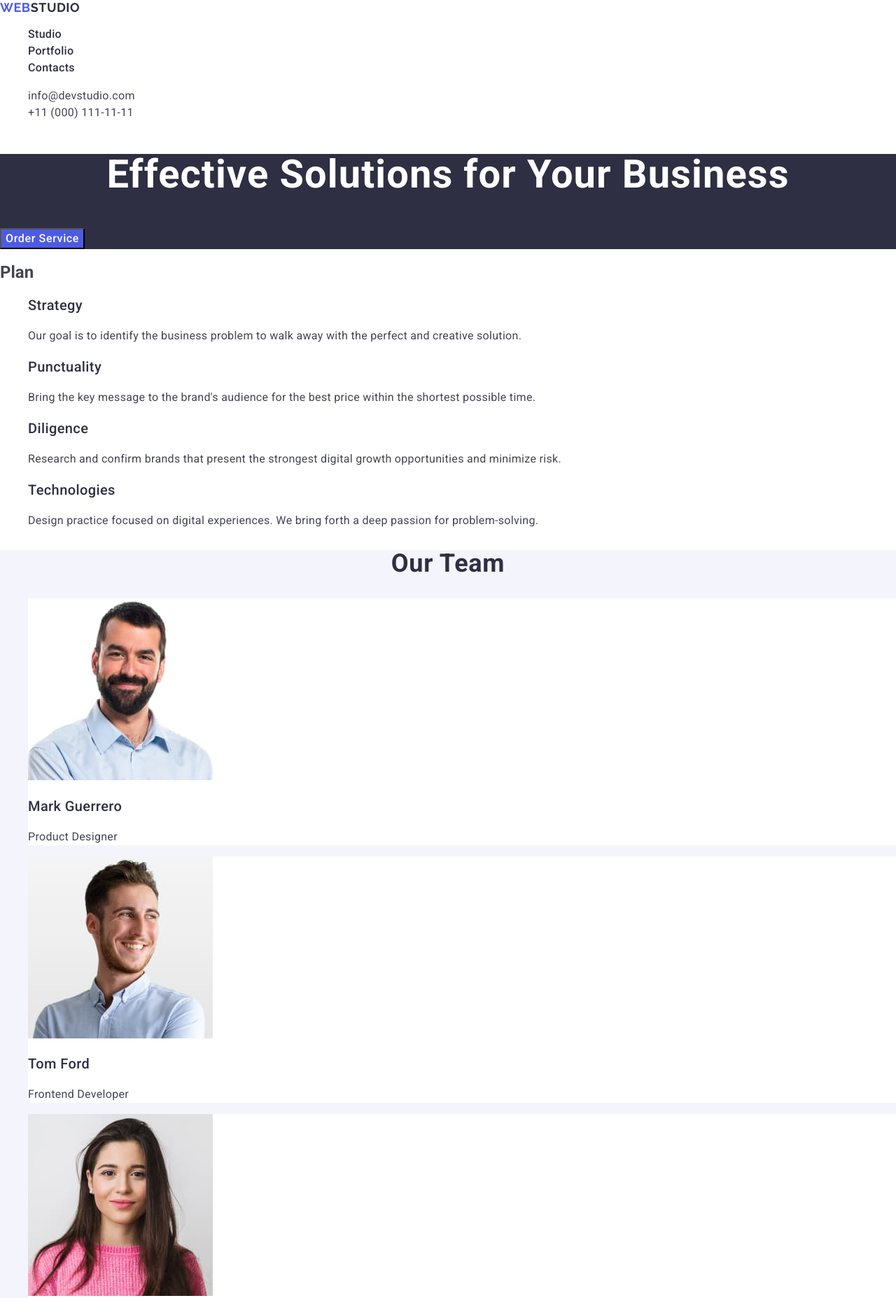
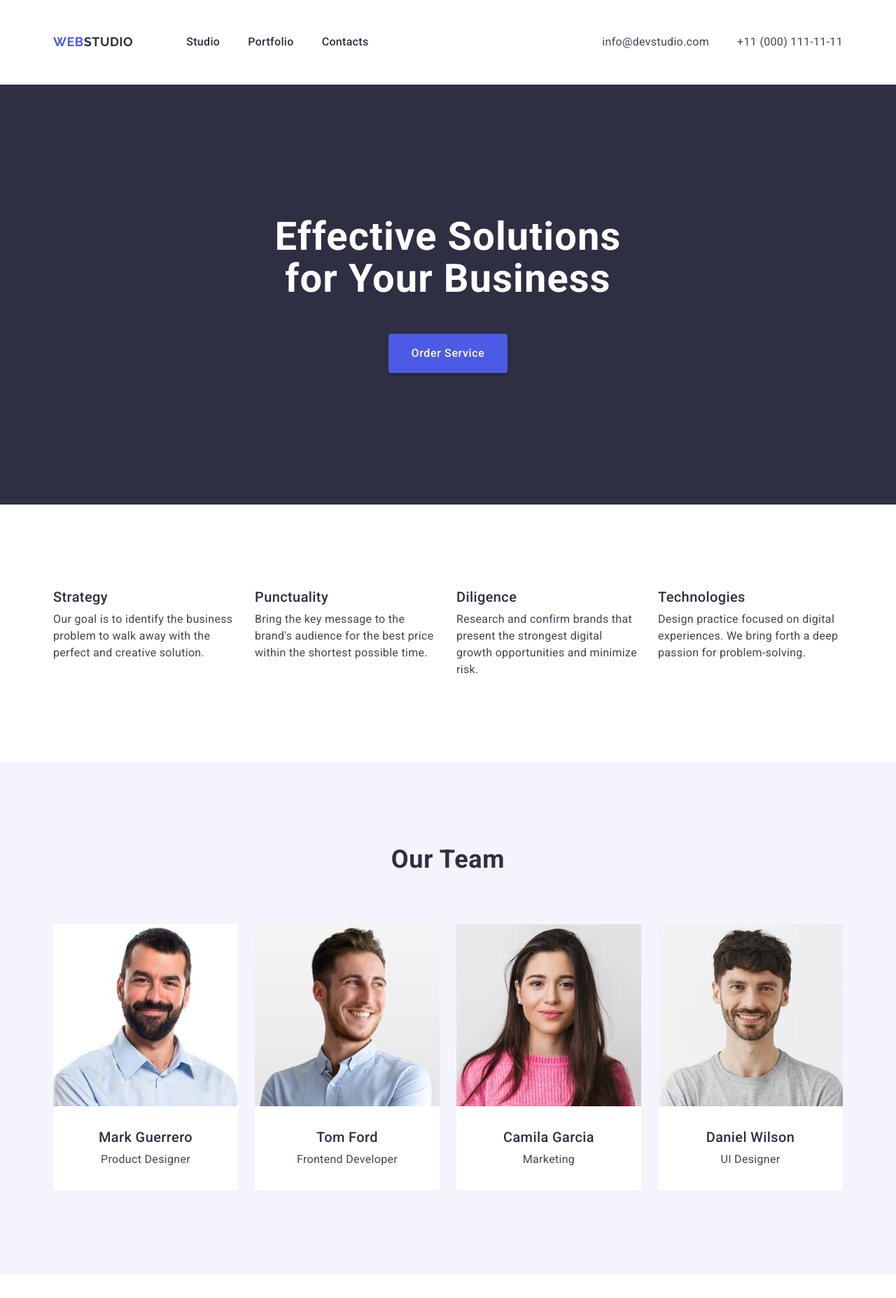
Before and after one commit to Anastasiia-Stefantsova/goit-markup-hw-03.2, a plain HTML site: page index.html in a window 1280 px wide. Shown: the top 1855 px of the page at 70% size. Drawn offline with nearby package versions, Linux system fonts and the light colour scheme.

Commit message:
Homework3

```diff
--- a/css/styles.css
+++ b/css/styles.css
@@ -3,6 +3,52 @@ body {
     font-size: 16px;
     color: #434455;
     background-color: #FFF;
+}
+
+p,
+h1,
+h2,
+h3 {
+    margin-top: 0;
+    margin-bottom: 0;
+}
+
+a {
+    text-decoration: none;
+    color: currentColor;
+}
+
+ul {
+    list-style: none;
+    padding: 0;
+    margin: 0;
+}
+
+img {
+    display: block;
+    min-width: 100%;
+    height: auto;
+}
+
+.visually-hidden {
+    position: absolute;
+    width: 1px;
+    height: 1px;
+    margin: -1px;
+    border: 0;
+    padding: 0;
+    white-space: nowrap;
+    clip-path: inset(100%);
+    clip: rect(0 0 0 0);
+    overflow: hidden;
+}
+
+.container {
+    max-width: 100%;
+    max-width: 1158px;
+    padding: 0 15px 0 15px;
+    margin: 0 auto;
+
 }
 
 .link {
@@ -13,6 +59,32 @@ body {
     list-style: none;
 }
 
+.header {
+    border-bottom: 1px solid #e7e9fc;
+}
+
+.header-container {
+    display: flex;
+    justify-content: center;
+    align-items: center;
+    flex-shrink: 0;
+
+}
+
+.navigation {
+    display: flex;
+    flex-grow: 1;
+    align-items: center;
+
+}
+
+.heder-list {
+    gap: 40px;
+    align-items: center;
+    display: flex;
+    padding: 24px 0 24px 0;
+}
+
 .logo {
     color: #4D5AE5;
     font-family: Raleway, sans-serif;
@@ -21,6 +93,10 @@ body {
     line-height: 1.17;
     letter-spacing: 0.03em;
     text-transform: uppercase;
+    margin-right: 76px;
+    padding: 25.5px 0 25.5px 0;
+
+
 }
 
 .logo-part {
@@ -32,6 +108,10 @@ body {
     font-weight: 500;
     line-height: 1.5;
     letter-spacing: 0.02em;
+    padding-top: 24px;
+    padding-bottom: 24px;
+    display: inline-block;
+
 }
 
 .nav-link:hover,
@@ -41,11 +121,19 @@ body {
 
 .heder-address {
     font-style: normal;
+    margin-left: auto;
+    padding: 24px 0 24px 0;
+
 }
 
-.heder-adresss-list {}
+.heder-adresss-list {
+    display: flex;
+    gap: 40px;
+}
 
-.heder-address-item {}
+.heder-address-item {
+
+}
 
 
 .heder-address-link {
@@ -61,6 +149,10 @@ body {
 
 .hero {
     background-color: #2E2F42;
+    flex-shrink: 0;
+    padding: 188px 0;
+    margin: auto;
+    text-align: center;
 }
 
 .hero-title {
@@ -70,6 +162,8 @@ body {
     line-height: 1.07;
     letter-spacing: 0.02em;
     text-align: center;
+    max-width: 496px;
+    margin: 0 auto;
 }
 
 .hero-btn {
@@ -78,7 +172,20 @@ body {
     line-height: 1.5;
     letter-spacing: 0.04em;
     background-color: #4D5AE5;
-    cursor: pointer
+    cursor: pointer;
+    padding: 16px 32px;
+    border-radius: 4px;
+    box-shadow: 0px 4px 4px 0px rgba(0, 0, 0, 0.15);
+    box-sizing: border-box;
+    min-width: 169px;
+    display: inline-block;
+    margin-left: auto;
+    margin-right: auto;
+    margin-top: 48px;
+    display: block;
+    height: 56px;
+    border: none;
+
 }
 
 .hero-btn:hover,
@@ -87,12 +194,30 @@ body {
     background-color:#404BBF;
 }
 
+.princeples {
+    padding-top: 120px;
+    padding-bottom: 120px;
+}
+
+.princeples-container {
+}
+
+.princeples-list {
+    display: flex;
+    gap: 24px;
+}
+
+.princeples-text {
+    flex-basis: calc((100% - 72px)/4);
+}
+
 .feature {
     color:#2E2F42;
     font-size: 20px;
     font-weight: 500;
     line-height: 1.2;
     letter-spacing: 0.02em;
+    margin-bottom: 8px;
 }
 
 .feature-text {
@@ -104,6 +229,7 @@ body {
 
 .team-section {
     background-color: #F4F4FD;
+    padding: 120px 0;
 }
 
 .team-title {
@@ -114,10 +240,28 @@ body {
     letter-spacing: 0.02em;
     text-transform: capitalize;
     text-align: center;
+    display: block;
+    margin-bottom: 72px;
+}
+
+.team-list {
+    display: flex;
+    gap: 24px;
 }
 
 .team-item {
     background-color: #FFFFFF;
+    width: calc((100% - 72px)/4);
+    border-radius: 0px 0px 4px 4px;
+    display: inline-flex;
+    /* padding-bottom: 32px; */
+    flex-direction: column;
+    justify-content: center;
+    align-items: center;
+}
+
+.workers {
+    padding: 32px 0 32px 0;
 }
 
 .name {
@@ -126,11 +270,27 @@ body {
     font-weight: 500;
     line-height: 1.2;
     letter-spacing: 0.02em;
+    text-align: center;
+    margin-bottom: 8px;
 }
 
 .position {
     line-height: 1.5;
     letter-spacing: 0.02em;
+    text-align: center;
+}
+
+.footer-color {
+    background: #2E2F42;
+    padding: 100px 0;
+    flex-shrink: 0;
+    margin: 0 auto;
+}
+
+.footer-container {
+    flex-direction: column;
+    justify-content: center;
+
 }
 
 .footer-logo {
@@ -141,10 +301,8 @@ body {
     line-height: 1.17;
     letter-spacing: 0.03em;
     text-transform: uppercase;
-}
-
-.footer-color {
-    background: #2E2F42;
+    display: inline-block;
+    margin-bottom: 17.5px;
 }
 
 .footer-logo-part {
@@ -154,16 +312,24 @@ body {
     font-weight: 700;
     line-height: 1.17;
     letter-spacing: 0.03em;
+    display: inline-block;
 }
 
 .footer-text {
     color:#F4F4FD;
     line-height: 1.5;
     letter-spacing: 0.02em;
+    max-width: 264px;
 }
 
 .portfolio {
     background: #FFF;
+    padding: 120px 0 120px 0;
+}
+
+.portfolio-container {
+    display: block;
+
 }
 
 .portfolio-title {
@@ -174,6 +340,25 @@ body {
     letter-spacing: 0.02em;
     text-transform: capitalize;
     text-align: center;
+    margin-bottom: 72px;
+}
+
+.portfolio-list {
+    display: flex;
+    flex-wrap: wrap;
+    align-items: center;
+    column-gap: 24px;
+    row-gap: 48px;
+}
+
+.portfolio-item-list {
+    width: calc((100% - 48px)/3);
+}
+
+.portfolio-item-box {
+    padding: 32px 16px;
+    border: 1px solid #e7e9fc;
+    border-top: none;
 }
 
 .portfolio-item {
@@ -183,6 +368,7 @@ body {
     font-weight: 500;
     line-height: 1.2;
     letter-spacing: 0.02em;
+    margin-bottom: 8px;
 }
 .portfolio-text {
     font-size: 16px;
--- a/index.html
+++ b/index.html
@@ -12,17 +12,21 @@
     />
     <link
       rel="stylesheet"
-      href="https://cdnjs.cloudflare.com/ajax/libs/modern-normalize/2.0.0/modern-normalize.css"
+      href="https://cdnjs.cloudflare.com/ajax/libs/modern-normalize/2.0.0/modern-normalize.min.css"
+      integrity="sha512-4xo8blKMVCiXpTaLzQSLSw3KFOVPWhm/TRtuPVc4WG6kUgjH6J03IBuG7JZPkcWMxJ5huwaBpOpnwYElP/m6wg=="
+      crossorigin="anonymous"
+      referrerpolicy="no-referrer"
     />
     <link rel="stylesheet" href="./css/styles.css" />
   </head>
   <body>
-    <header>
-      <nav>
+    <header class="header">
+      <div class="container header-container">
+        <nav class="navigation">
           <a class="link logo" href="./index.html"
             >Web<span class="logo-part">Studio</span></a
           >
-        <ul class="list">
+          <ul class="heder-list list">
             <li>
               <a class="nav-link link" href="./index.html">Studio</a>
             </li>
@@ -33,7 +37,9 @@
         <address class="heder-address">
           <ul class="heder-adresss-list list">
             <li class="heder-address-item">
-            <a class="heder-address-link link" href="mailto:info@devstudio.com"
+              <a
+                class="heder-address-link link"
+                href="mailto:info@devstudio.com"
                 >info@devstudio.com</a
               >
             </li>
@@ -44,37 +50,41 @@
             </li>
           </ul>
         </address>
+      </div>
     </header>
     <main>
       <section class="hero">
+        <div class="container hero-container">
           <h1 class="hero-title">Effective Solutions for Your Business</h1>
           <button class="hero-btn" type="button">Order Service</button>
+        </div>
       </section>
-      <section>
+      <section class="princeples">
+        <div class="container princeples-container">
           <h2 class="visually-hidden">Plan</h2>
-        <ul class="list">
-          <li>
+          <ul class="princeples-list list">
+            <li class="princeples-text">
               <h3 class="feature">Strategy</h3>
               <p class="feature-text">
-              Our goal is to identify the business problem to walk away with the
-              perfect and creative solution.
+                Our goal is to identify the business problem to walk away with
+                the perfect and creative solution.
               </p>
             </li>
-          <li>
+            <li class="princeples-text">
               <h3 class="feature">Punctuality</h3>
               <p class="feature-text">
                 Bring the key message to the brand's audience for the best price
                 within the shortest possible time.
               </p>
             </li>
-          <li>
+            <li class="princeples-text">
               <h3 class="feature">Diligence</h3>
               <p class="feature-text">
                 Research and confirm brands that present the strongest digital
                 growth opportunities and minimize risk.
               </p>
             </li>
-          <li>
+            <li class="princeples-text">
               <h3 class="feature">Technologies</h3>
               <p class="feature-text">
                 Design practice focused on digital experiences. We bring forth a
@@ -82,10 +92,12 @@
               </p>
             </li>
           </ul>
+        </div>
       </section>
       <section class="team-section">
+        <div class="container team-container">
           <h2 class="team-title">Our Team</h2>
-        <ul class="list">
+          <ul class="team-list list">
             <li class="team-item">
               <img
                 src="./images/img-3.jpg"
@@ -93,8 +105,10 @@
                 width="264"
                 height="260"
               />
+              <div class="workers">
                 <h3 class="name">Mark Guerrero</h3>
                 <p class="position">Product Designer</p>
+              </div>
             </li>
             <li class="team-item">
               <img
@@ -103,8 +117,10 @@
                 width="264"
                 height="260"
               />
+              <div class="workers">
                 <h3 class="name">Tom Ford</h3>
                 <p class="position">Frontend Developer</p>
+              </div>
             </li>
             <li class="team-item">
               <img
@@ -113,8 +129,10 @@
                 width="264"
                 height="260"
               />
+              <div class="workers">
                 <h3 class="name">Camila Garcia</h3>
                 <p class="position">Marketing</p>
+              </div>
             </li>
             <li class="team-item">
               <img
@@ -123,85 +141,104 @@
                 width="264"
                 height="260"
               />
+              <div class="workers">
                 <h3 class="name">Daniel Wilson</h3>
                 <p class="position">UI Designer</p>
+              </div>
             </li>
           </ul>
+        </div>
       </section>
       <section class="portfolio">
+        <div class="container portfolio-container">
           <h2 class="portfolio-title">Our Portfolio</h2>
-        <ul class="list">
-          <li>
+          <ul class="portfolio-list list">
+            <li class="portfolio-item-list">
               <img
                 src="./images/Portfolio1.jpg"
                 alt="Banking App"
                 width="360"
                 height="300"
               />
+              <div class="portfolio-item-box">
                 <h3 class="portfolio-item">Banking App</h3>
                 <p class="portfolio-text">App</p>
+              </div>
             </li>
-          <li>
+            <li class="portfolio-item-list">
               <img
                 src="./images/Portfolio2.jpg"
                 alt="Cashless Payment"
                 width="360"
                 height="300"
               />
+              <div class="portfolio-item-box">
                 <h3 class="portfolio-item">Cashless Payment</h3>
                 <p class="portfolio-text">Marketing</p>
+              </div>
             </li>
-          <li>
+            <li class="portfolio-item-list">
               <img
                 src="./images/Portfolio3.jpg"
                 alt="Meditation App"
                 width="360"
                 height="300"
               />
+              <div class="portfolio-item-box">
                 <h3 class="portfolio-item">Meditation App</h3>
                 <p class="portfolio-text">App</p>
+              </div>
             </li>
-          <li>
+            <li class="portfolio-item-list">
               <img
                 src="./images/Portfolio4.jpg"
                 alt="Taxi Service"
                 width="360"
                 height="300"
               />
+              <div class="portfolio-item-box">
                 <h3 class="portfolio-item">Taxi Service</h3>
                 <p class="portfolio-text">Marketing</p>
+              </div>
             </li>
-          <li>
+            <li class="portfolio-item-list">
               <img
                 src="./images/Portfolio5.jpg"
                 alt="Screen Illustrations"
                 width="360"
                 height="300"
               />
+              <div class="portfolio-item-box">
                 <h3 class="portfolio-item">Screen Illustrations</h3>
                 <p class="portfolio-text">Design</p>
+              </div>
             </li>
-          <li>
+            <li class="portfolio-item-list">
               <img
                 src="./images/Portfolio6.jpg"
                 alt="Online Courses"
                 width="360"
                 height="300"
               />
+              <div class="portfolio-item-box">
                 <h3 class="portfolio-item">Online Courses</h3>
                 <p class="portfolio-text">Marketing</p>
+              </div>
             </li>
           </ul>
+        </div>
       </section>
     </main>
     <footer class="footer-color">
+      <div class="container footer-container">
         <a class="link footer-logo" href="./index.html"
           >Web<span class="footer-logo-part">Studio</span></a
         >
         <p class="footer-text">
-        Increase the flow of customers and sales for your business with digital
-        marketing & growth solutions.
+          Increase the flow of customers and sales for your business with
+          digital marketing & growth solutions.
         </p>
+      </div>
     </footer>
   </body>
 </html>
```
Lines whose indentation alone changed are shown as unchanged.
